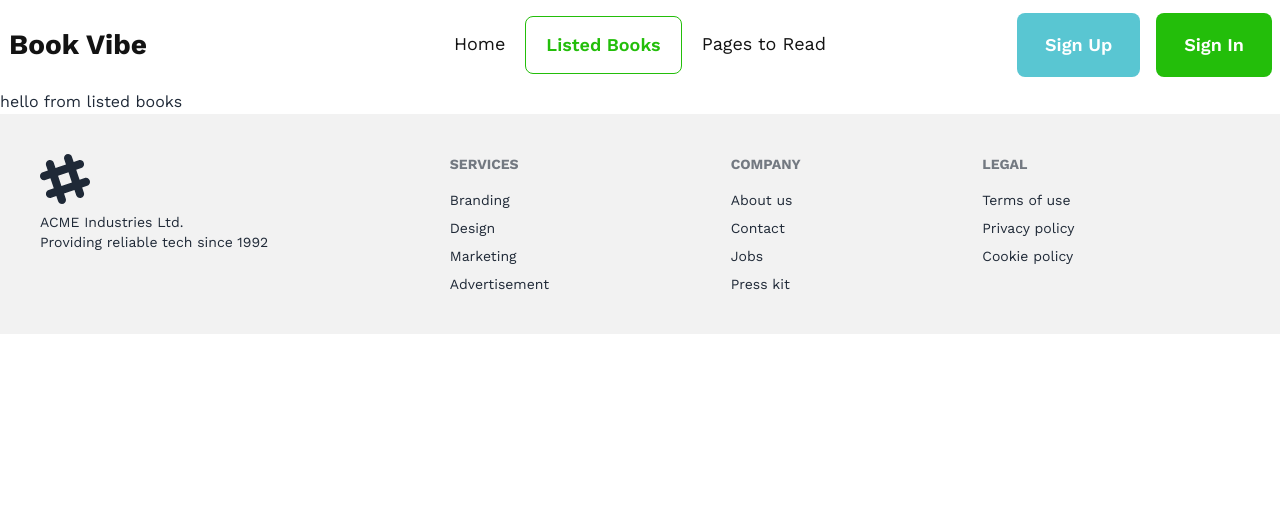
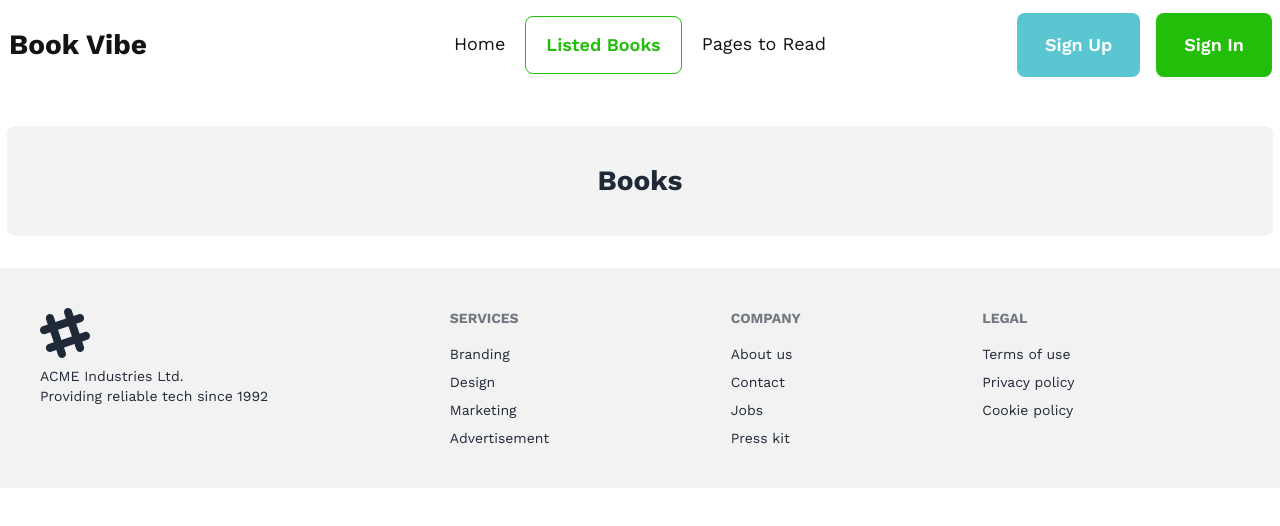
Before and after one commit to riponmondalbd/book-review, a React (Vite) app: page /listed-books in a window 1280 px wide. Shown: the top 526 px of the page. Built offline with nearby package versions, Linux system fonts and the light colour scheme; a web font is replaced by a local one.

Commit message:
book page header design

```diff
--- a/src/components/ListedBooks/ListedBooks.jsx
+++ b/src/components/ListedBooks/ListedBooks.jsx
@@ -1,7 +1,9 @@
 const ListedBooks = () => {
   return (
-    <div>
-      <h1>hello from listed books</h1>
+    <div className="px-[7px] mt-[36px]">
+      <div className="text-center py-[34px] bg-[#1313130D] rounded-lg mb-8">
+        <h1 className="text-[28px] font-bold">Books</h1>
+      </div>
     </div>
   );
 };
```
